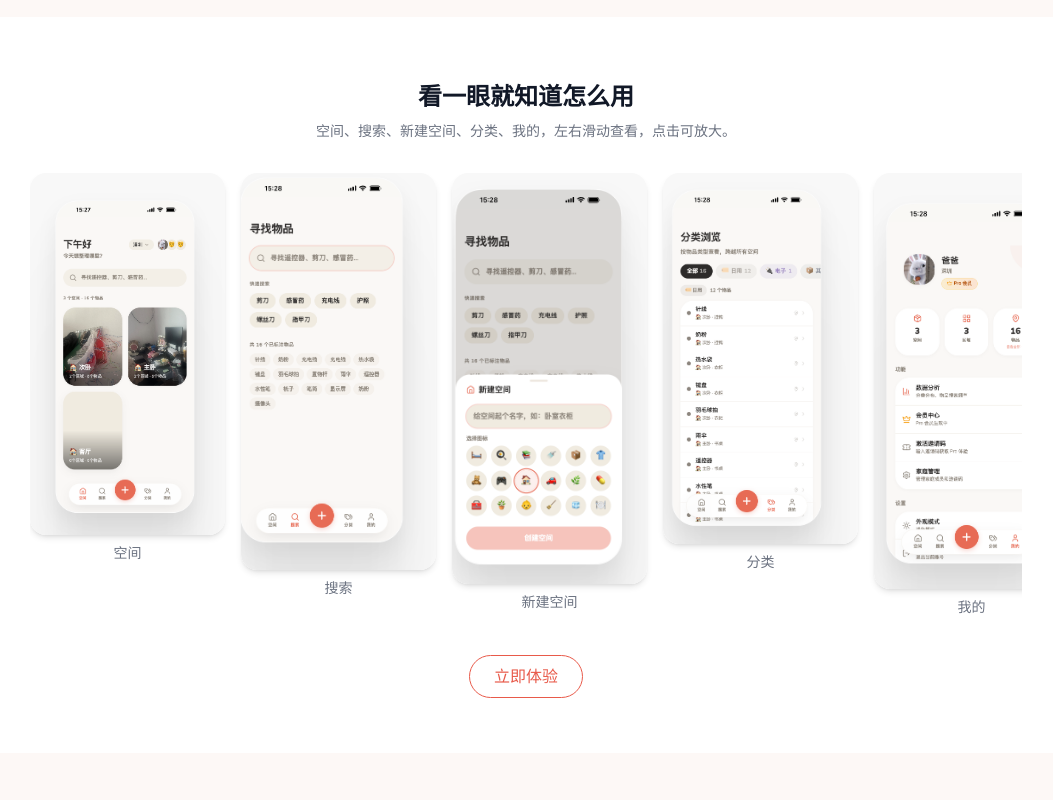
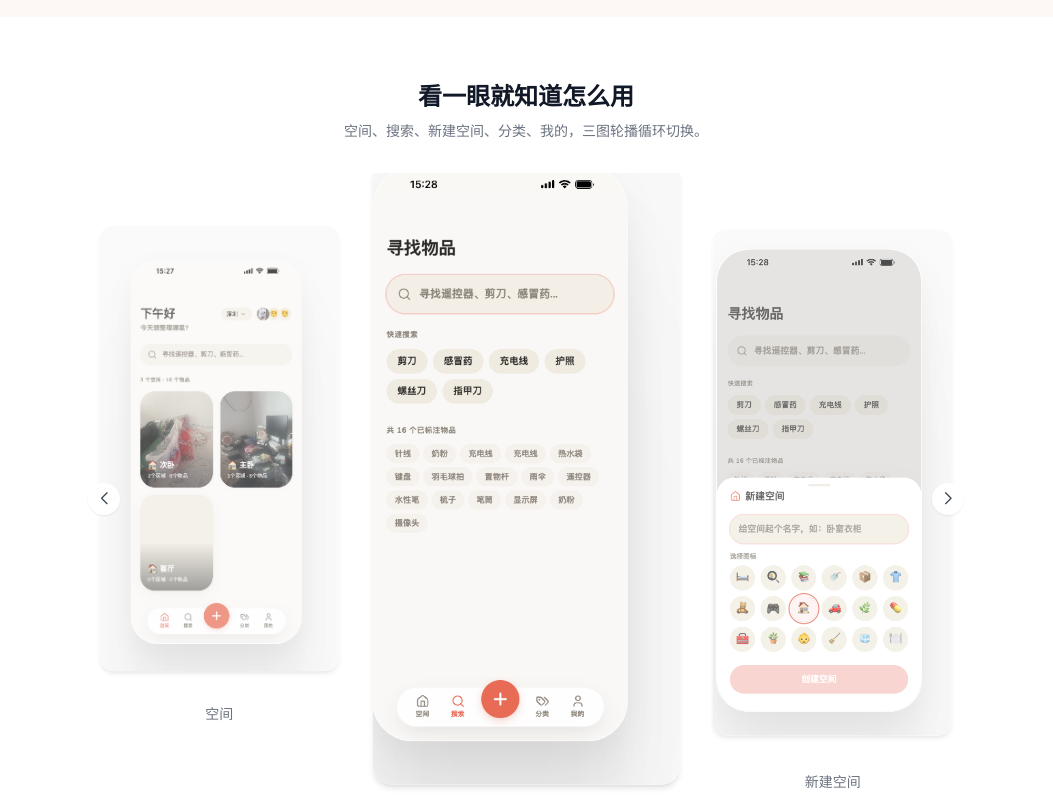
Before and after one commit to lxfljw/yjkx, a Next.js app in the folder official-site/: page / in a window 1280 px wide. Shown: the part 1860-2660 px from the top of the page, without its empty margins (114-1167 px from the left). Built offline with nearby package versions, Linux system fonts and the light colour scheme.

Commit message:
fix(demo): 修复轮播图循环与视觉跳动问题
- loopAdditionalSlides 从 5 改为 2
- 中间卡片缩放从 1.35 降至 1.15
- 切换速度从 480ms 降至 400ms

```diff
--- a/official-site/app/components/Cta.tsx
+++ b/official-site/app/components/Cta.tsx
@@ -2,13 +2,13 @@ const EXPERIENCE_URL = 'https://shou-na-zhu-shou1.superun.yun/'
 
 export default function Cta() {
   return (
-    <section id="cta" className="py-16 bg-[#E85A4A]">
+    <section id="cta" className="py-16 bg-[#fdf8f6]">
       <div className="max-w-5xl mx-auto px-4 flex flex-col md:flex-row items-center justify-between gap-6">
         <div>
-          <h2 className="text-2xl font-bold text-white mb-2">先把一个抽屉试起来</h2>
-          <p className="text-white/80">从最常用的区域开始，今天就建立第一份家庭物品地图。</p>
+          <h2 className="text-2xl font-bold text-gray-900 mb-2">先把一个抽屉试起来</h2>
+          <p className="text-gray-600">从最常用的区域开始，今天就建立第一份家庭物品地图。</p>
         </div>
-        <a href={EXPERIENCE_URL} className="bg-white text-[#E85A4A] px-8 py-3 rounded-full font-bold hover:bg-gray-100 transition-colors whitespace-nowrap">
+        <a href={EXPERIENCE_URL} className="bg-[#E85A4A] text-white px-8 py-3 rounded-full font-bold hover:bg-[#d44a3a] transition-colors whitespace-nowrap">
           立即体验
         </a>
       </div>
--- a/official-site/app/components/Demo.tsx
+++ b/official-site/app/components/Demo.tsx
@@ -1,7 +1,10 @@
 'use client'
 
-import { useState } from 'react'
+import { useRef } from 'react'
 import Image from 'next/image'
+import { Autoplay, Navigation } from 'swiper/modules'
+import { Swiper, SwiperSlide } from 'swiper/react'
+import type { Swiper as SwiperType } from 'swiper'
 
 const EXPERIENCE_URL = 'https://shou-na-zhu-shou1.superun.yun/'
 
@@ -14,36 +17,57 @@ const images = [
 ]
 
 export default function Demo() {
-  const [lightbox, setLightbox] = useState<{ src: string; alt: string } | null>(null)
+  const swiperRef = useRef<SwiperType | null>(null)
 
   return (
     <section id="demo" className="py-16 bg-white">
       <div className="max-w-5xl mx-auto px-4">
         <h2 className="text-2xl font-bold text-center text-gray-900 mb-2">看一眼就知道怎么用</h2>
-        <p className="text-center text-gray-500 text-sm mb-8">空间、搜索、新建空间、分类、我的，左右滑动查看，点击可放大。</p>
-        <div className="flex gap-4 overflow-x-auto pb-4 snap-x snap-mandatory">
-          {images.map(img => (
-            <figure key={img.src} className="flex-shrink-0 snap-start">
-              <button onClick={() => setLightbox(img)} className="block rounded-2xl overflow-hidden shadow-md hover:shadow-lg transition-shadow">
-                <Image src={img.src} alt={img.alt} width={195} height={422} className="block" />
-              </button>
-              <figcaption className="text-center text-sm text-gray-500 mt-2">{img.caption}</figcaption>
-            </figure>
-          ))}
+        <p className="text-center text-gray-500 text-sm mb-8">空间、搜索、新建空间、分类、我的，三图轮播循环切换。</p>
+        <div className="relative max-w-4xl mx-auto overflow-hidden pb-10">
+          <Swiper
+            modules={[Autoplay, Navigation]}
+            className="demo-swiper"
+            loop
+            loopAdditionalSlides={2}
+            centeredSlides
+            slidesPerView={3}
+            spaceBetween={24}
+            speed={400}
+            autoplay={{ delay: 2400, disableOnInteraction: false }}
+            navigation
+            breakpoints={{
+              0: { slidesPerView: 1.2, spaceBetween: 14, centeredSlides: true },
+              768: { slidesPerView: 3, spaceBetween: 24, centeredSlides: true },
+            }}
+            onSwiper={swiper => {
+              swiperRef.current = swiper
+            }}
+            onMouseEnter={() => swiperRef.current?.autoplay?.stop()}
+            onMouseLeave={() => swiperRef.current?.autoplay?.start()}
+            onTouchStart={() => {
+              swiperRef.current?.autoplay?.stop()
+            }}
+            onTouchEnd={() => {
+              swiperRef.current?.autoplay?.start()
+            }}
+          >
+            {images.map(img => (
+              <SwiperSlide key={img.src}>
+                <figure className="px-2">
+                  <div className="demo-card rounded-2xl overflow-hidden shadow-md">
+                    <Image src={img.src} alt={img.alt} width={195} height={422} className="block w-full h-auto" />
+                  </div>
+                  <figcaption className="text-center text-sm text-gray-500 mt-2">{img.caption}</figcaption>
+                </figure>
+              </SwiperSlide>
+            ))}
+          </Swiper>
         </div>
         <div className="text-center mt-8">
           <a href={EXPERIENCE_URL} className="border border-[#E85A4A] text-[#E85A4A] px-6 py-3 rounded-full font-medium hover:bg-[#E85A4A] hover:text-white transition-colors">立即体验</a>
         </div>
       </div>
-
-      {lightbox && (
-        <div className="fixed inset-0 z-50 bg-black/80 flex items-center justify-center lightbox-overlay" onClick={() => setLightbox(null)}>
-          <div className="relative lightbox-content" onClick={e => e.stopPropagation()}>
-            <button onClick={() => setLightbox(null)} className="absolute -top-8 right-0 text-white text-2xl">×</button>
-            <Image src={lightbox.src} alt={lightbox.alt} width={390} height={844} className="rounded-2xl max-h-[85vh] w-auto" />
-          </div>
-        </div>
-      )}
     </section>
   )
 }
--- a/official-site/app/globals.css
+++ b/official-site/app/globals.css
@@ -1,3 +1,6 @@
+@import 'swiper/css';
+@import 'swiper/css/navigation';
+
 @tailwind base;
 @tailwind components;
 @tailwind utilities;
@@ -61,6 +64,48 @@ body {
   }
 }
 
+.demo-swiper {
+  position: relative;
+  overflow: hidden;
+  padding: 28px 0 40px;
+}
+
+.demo-swiper .demo-card {
+  opacity: 0.7;
+  transform: scale(0.9);
+  transform-origin: center center;
+  transition: transform 0.45s cubic-bezier(0.22, 1, 0.36, 1), opacity 0.45s ease;
+}
+
+.demo-swiper .swiper-slide {
+  height: auto;
+}
+
+.demo-swiper .swiper-slide-active .demo-card {
+  opacity: 1;
+  transform: scale(1.15);
+}
+
+.demo-swiper .swiper-slide {
+  transition: opacity 0.45s ease;
+}
+
+.demo-swiper .swiper-button-prev,
+.demo-swiper .swiper-button-next {
+  width: 32px;
+  height: 32px;
+  border-radius: 9999px;
+  background: rgba(255, 255, 255, 0.92);
+  box-shadow: 0 1px 2px rgba(0, 0, 0, 0.08);
+  color: #374151;
+}
+
+.demo-swiper .swiper-button-prev::after,
+.demo-swiper .swiper-button-next::after {
+  font-size: 12px;
+  font-weight: 700;
+}
+
 @layer utilities {
   .text-balance {
     text-wrap: balance;
--- a/official-site/package.json
+++ b/official-site/package.json
@@ -13,7 +13,8 @@
   "dependencies": {
     "next": "14.2.35",
     "react": "^18",
-    "react-dom": "^18"
+    "react-dom": "^18",
+    "swiper": "11"
   },
   "devDependencies": {
     "@testing-library/jest-dom": "^6.9.1",
```
Also changed, not shown: 1 other file (tests, documents, lock files or other folders).
